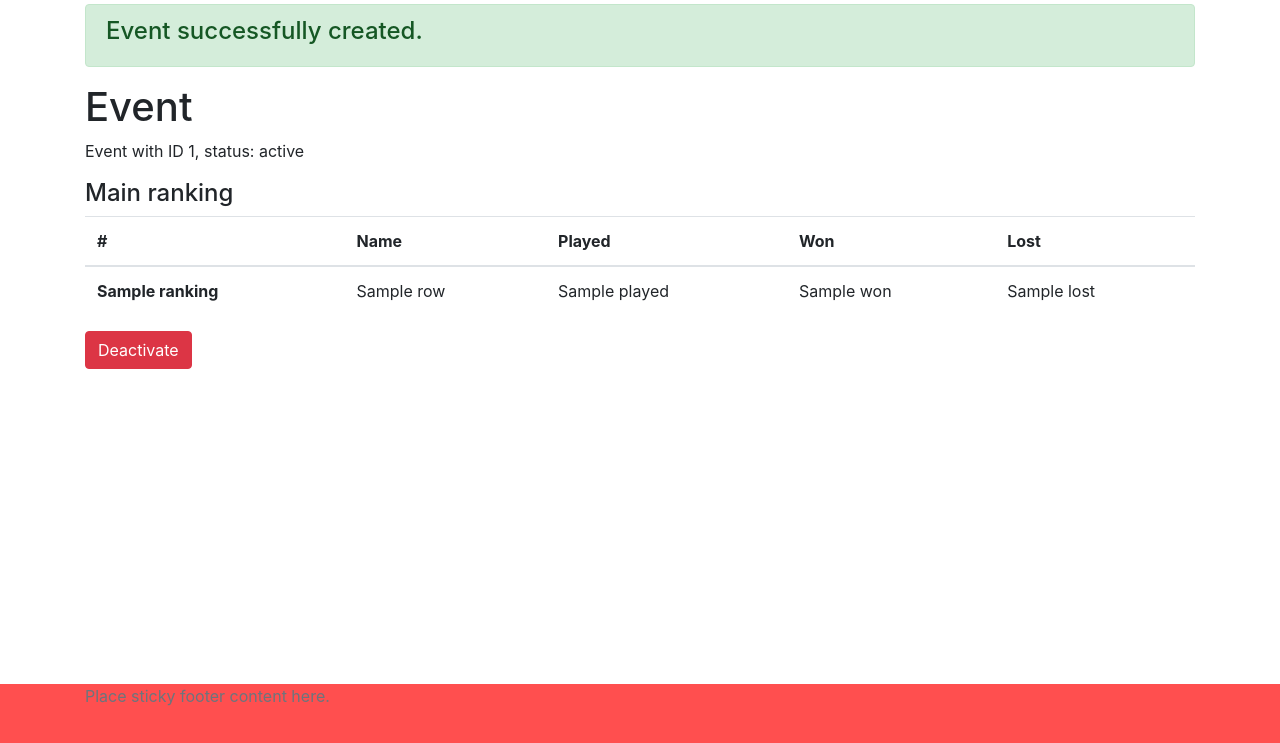
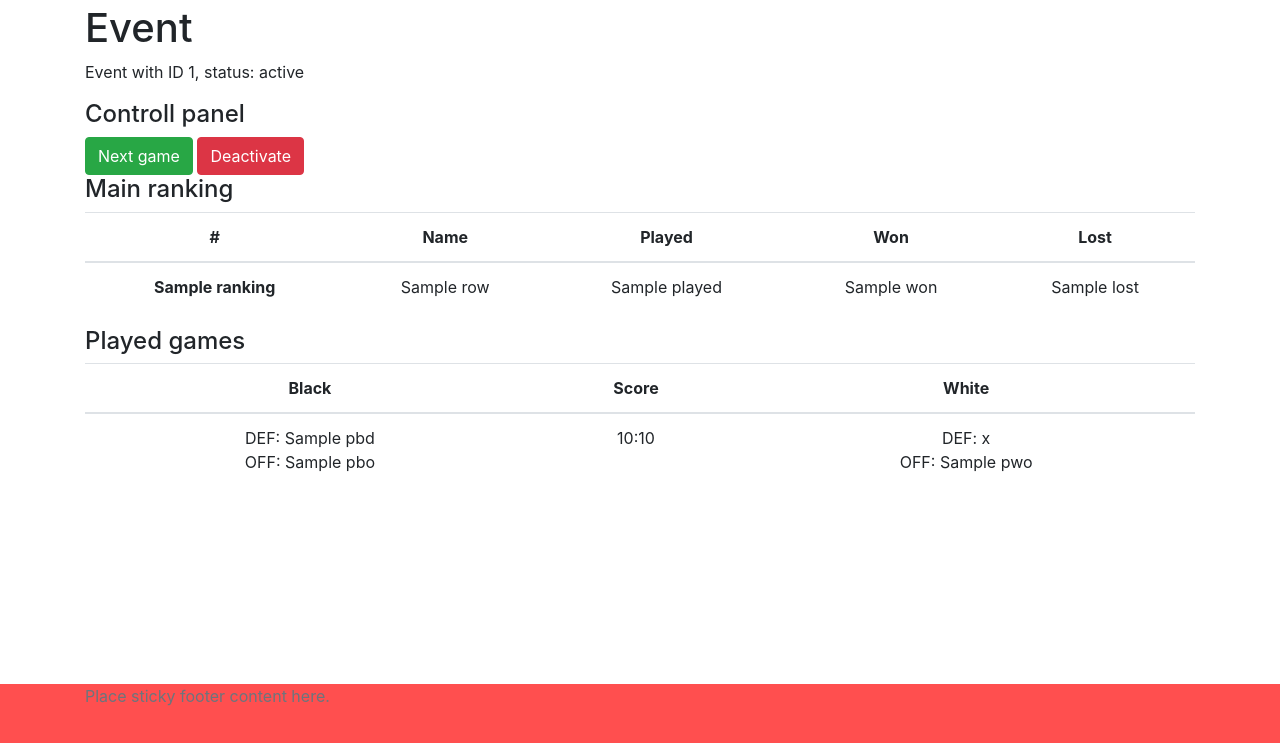
Before and after one commit to leuchtum/staticker, a FastAPI app: template staticker/templates/event.html in a window 1280 px wide. Shown: the part 56-799 px from the top of the page. Run offline with FastAPI, Linux system fonts and the light colour scheme; the template is opened without the code that fills it: most values are stand-ins (such as "Sample title", 1, 10 or a date in 2020).

Commit message:
event now with games

```diff
--- a/staticker/templates/event.html
+++ b/staticker/templates/event.html
@@ -5,7 +5,7 @@
 {% block content %}
 
 {% if created %}
-<div class="alert alert-success" role="alert">
+<div id="alert_created" class="alert alert-success" role="alert">
   <h4 class="alert-heading">Event successfully created.</h4>
 </div>
 {% endif %}
@@ -15,8 +15,25 @@
   Event with ID {{ event.id }}, status: {{ "active" if event.active else "not active" }}
 </p>
 
+
+
+{% if event.active %}
+<h4>Controll panel</h4>
+
+
+<button type="button" class="btn btn-success">
+  Next game
+</button>
+<!-- Button trigger modal -->
+<button type="button" class="btn btn-danger" data-toggle="modal" data-target="#deactivateModal">
+  Deactivate
+</button>
+{% endif %}
+
+
 <h4>Main ranking</h4>
-<table class="table">
+
+<table class="table align-middle text-center table-responsive-sm">
   <thead>
     <tr>
       <th scope="col">#</th>
@@ -39,21 +56,50 @@
   </tbody>
 </table>
 
-{% if event.active %}
-<!-- Button trigger modal -->
-<button type="button" class="btn btn-danger" data-toggle="modal" data-target="#deactivateModal">
-  Deactivate
-</button>
+
+<h4>Played games</h4>
+<table class="table align-middle text-center table-responsive-sm">
+  <thead>
+    <tr>
+      <th scope="col">Black</td>
+      <th scope="col">Score</th>
+      <th scope="col">White</td>
+    </tr>
+  </thead>
+  <tbody>
+    {% for row in games %}
+    <tr>
+      <td>
+        <div>
+          DEF: {{ row["pbd"] }}
+        </div>
+        <div>
+          OFF: {{ row["pbo"] }}
+        </div>
+      </td>
+      <td>{{ row["score_b"] }}:{{ row["score_w"] }}</td>
+      <td>
+        <div>
+          DEF: {{ row["pwd"] }}
+        </div>
+        <div>
+          OFF: {{ row["pwo"] }}
+        </div>
+      </td>
+    </tr>
+    {% endfor %}
+  </tbody>
+</table>
+
 
 <!-- Modal -->
-<div class="modal fade" id="deactivateModal" tabindex="-1" role="dialog" aria-labelledby="deactivateModal"
-  aria-hidden="true">
+<div class="modal fade" id="deactivateModal" tabindex="-1" role="dialog">
   <div class="modal-dialog" role="document">
     <div class="modal-content">
       <div class="modal-header">
         <h5 class="modal-title" id="deactivateModal">Deactivate</h5>
-        <button type="button" class="close" data-dismiss="modal" aria-label="Close">
-          <span aria-hidden="true">&times;</span>
+        <button type="button" class="close" data-dismiss="modal">
+          <span>&times;</span>
         </button>
       </div>
       <div class="modal-body">
@@ -68,6 +114,12 @@
     </div>
   </div>
 </div>
-{% endif %}
 
+<script>
+  window.setTimeout(function () {
+    $(".alert").fadeTo(500, 0).slideUp(500, function () {
+      $(this).remove();
+    });
+  }, 2000);
+</script>
 {% endblock %}
```
Also changed, not shown: staticker/collections.py (+20 -0 lines), staticker/routes/event.py (+9 -2 lines).
